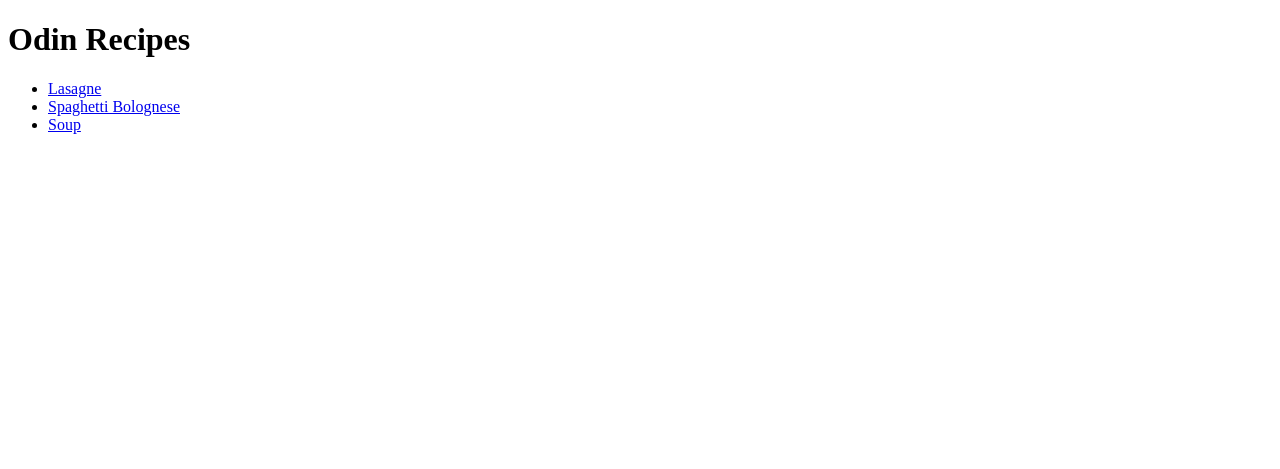
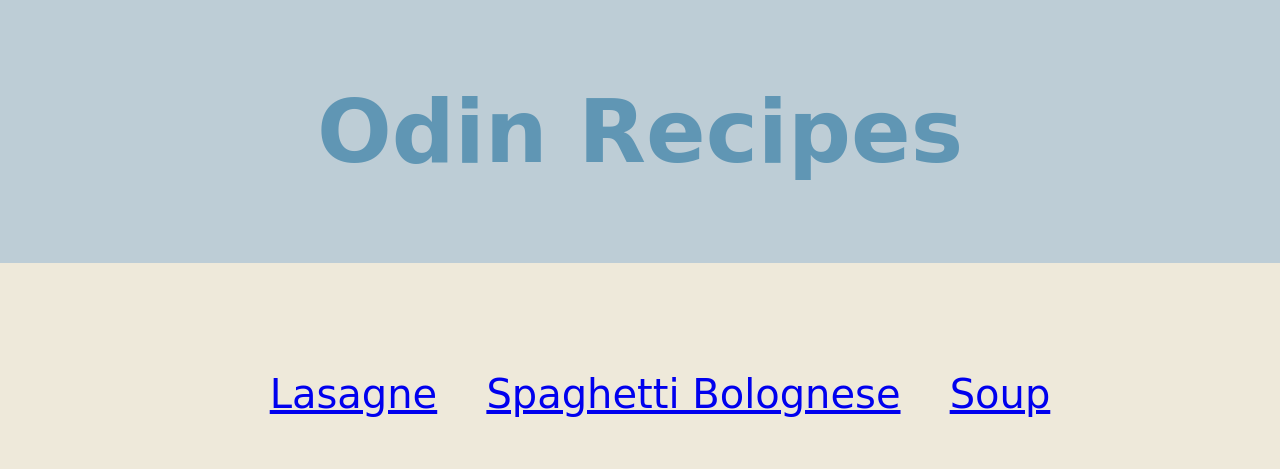
Before and after one commit to astronomerse7en/odin-recipes, a plain HTML site: page index.html in a window 1280 px wide. Drawn offline with Linux system fonts and the light colour scheme; a web font is replaced by a local one.

Commit message:
Added CSS styling to all pages

```diff
--- a/index.html
+++ b/index.html
@@ -6,15 +6,23 @@
     <meta http-equiv="X-UA-Compatible" content="IE=edge">
     <meta name="viewport" content="width=device-width, initial-scale=1.0">
     <title>Recipes</title>
+    <link rel="preconnect" href="https://fonts.googleapis.com">
+    <link rel="preconnect" href="https://fonts.gstatic.com" crossorigin>
+    <link href="https://fonts.googleapis.com/css2?family=Mynerve&display=swap" rel="stylesheet">
+    <link rel="stylesheet" href="styles/styles.css">
 </head>
 
 <body>
-    <h1>Odin Recipes</h1>
-    <ul>
-        <li><a href="recipes/lasagne.html">Lasagne</a></li>
-        <li><a href="recipes/spagbol.html">Spaghetti Bolognese</a></li>
-        <li><a href="recipes/soup.html">Soup</a></li>
-    </ul>
+    <div class="container">
+        <h1 id="title">Odin Recipes</h1>
+    </div>
+    <div class="recipe-list">
+        <ul>
+            <li class="recipe-entry"><a href="recipes/lasagne.html">Lasagne</a></li>
+            <li class="recipe-entry"><a href="recipes/spagbol.html">Spaghetti Bolognese</a></li>
+            <li class="recipe-entry"><a href="recipes/soup.html">Soup</a></li>
+        </ul>
+    </div>
 </body>
 
 </html>
--- /dev/null
+++ b/styles/styles.css
@@ -0,0 +1,52 @@
+body {
+    text-align: center;
+    color: #6096B4;
+    margin: 0%;
+    background-color: #EEE9DA;
+    font-family: 'Mynerve', cursive;
+}
+
+p, h4 {
+    font-size: 2.5rem;
+}
+
+ul, ol {
+    text-align: center;
+    list-style-position: inside;
+    font-size: 1.8rem;
+    display: inline-block;
+}
+
+li {
+    text-align: left;
+}
+
+
+
+.container #title {
+    font-size: 5.5rem;
+    background-color: #BDCDD6;
+    margin-top: 0%;
+    padding: 80px;
+}
+
+.recipe-list li {
+    font-size: 2.5rem;
+    text-decoration: none;
+    padding: 20px;
+    display: inline-block;
+
+}
+
+a:visited {
+    color: #6096B4;
+}
+
+.food-img {
+    width: 400px;
+    height: auto;
+}
+
+.desc-header {
+    font-size: 2.5rem;
+}
```
Also changed, not shown: recipes/lasagne.html (+13 -4 lines), recipes/soup.html (+15 -6 lines), recipes/spagbol.html (+13 -4 lines).
